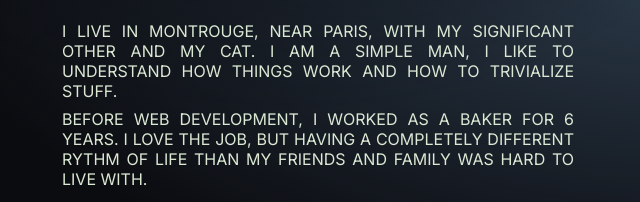
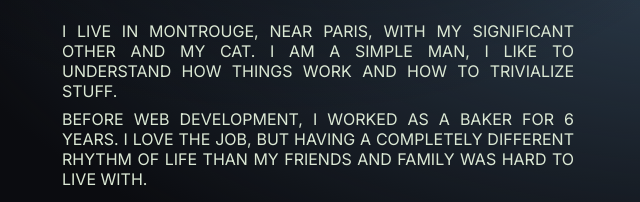
Before and after one commit to FloFeu/my-portfolio, a website: page index.html in a window 1280 px wide. Shown: the part 2995-3197 px from the top of the page, 322-962 px from the left. Drawn offline with Linux system fonts and the light colour scheme.

Commit message:
fix typo

```diff
--- a/index.html
+++ b/index.html
@@ -107,7 +107,7 @@
                 </p>
                 <p>
                     Before web development, I worked as a baker for 6 years. I love the job, but having a completely
-                    different rythm of life than my friends and family was hard to live with.
+                    different rhythm of life than my friends and family was hard to live with.
                 </p>
             </div>
             <div class="part__content">
```
